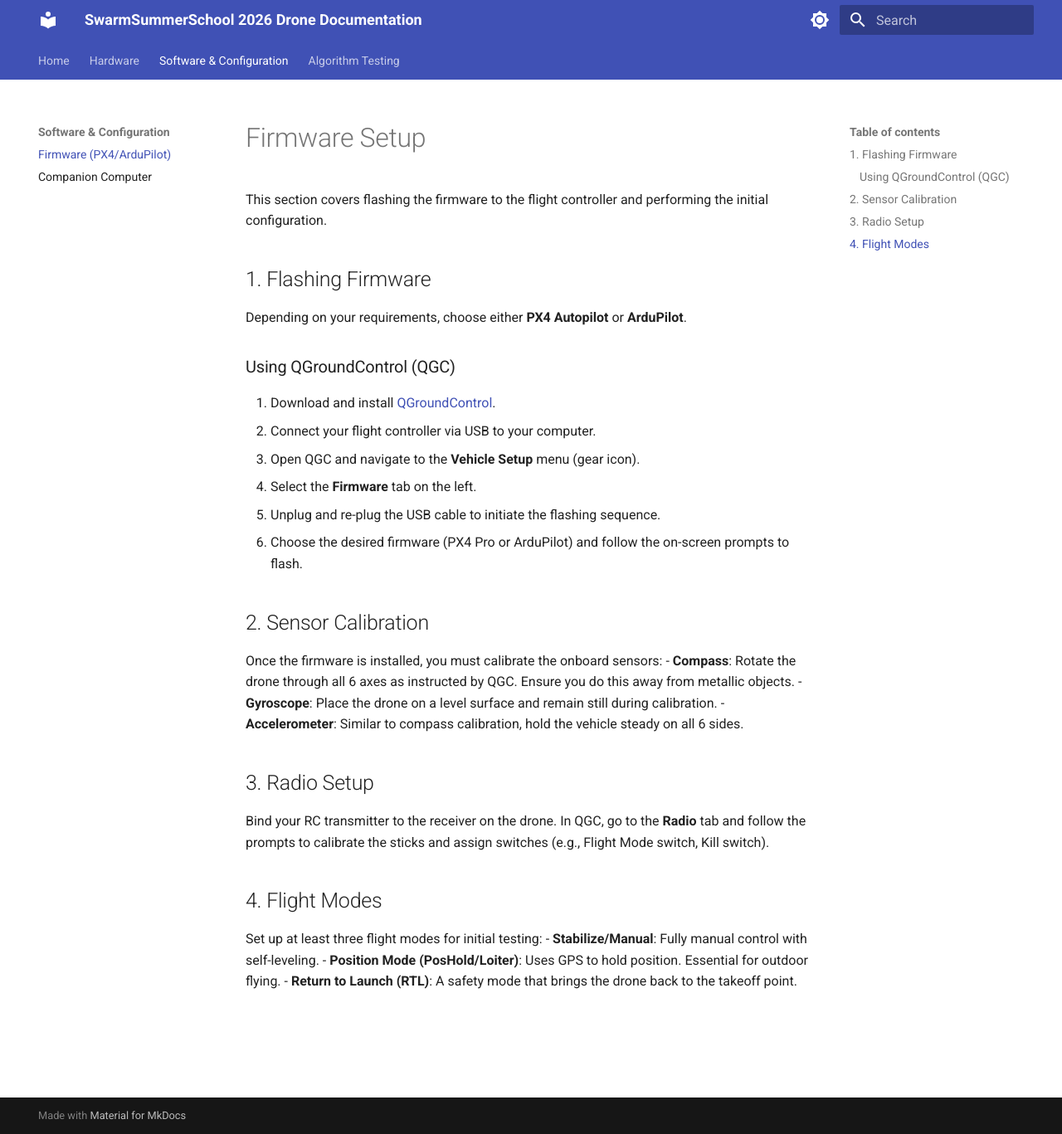
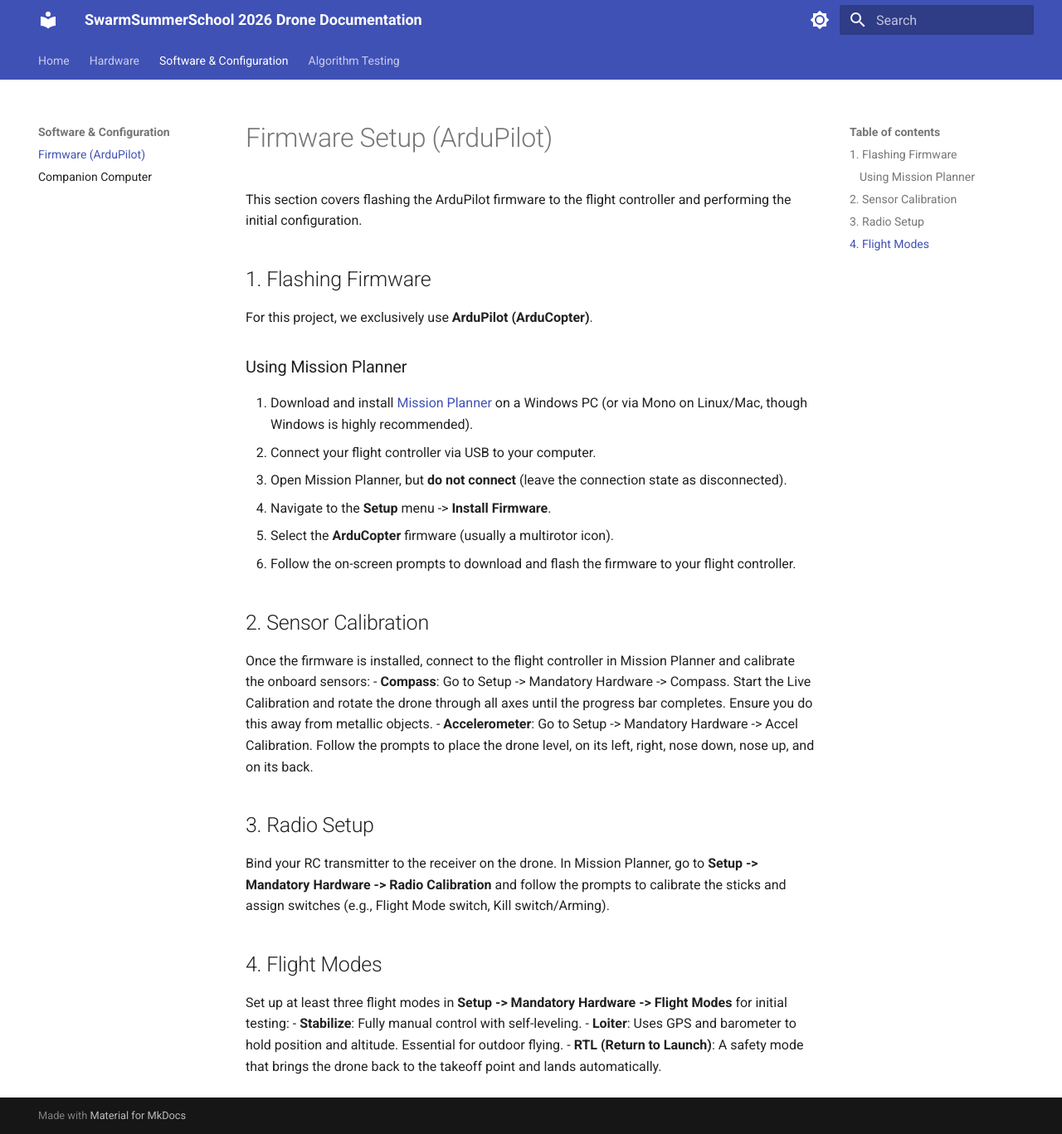
Before and after one commit to TTZ-Unbemannte-Flugsysteme/SwarmSummerSchool_2026, an MkDocs documentation site: the page built from docs/software/firmware.md, in a window 1280 px wide and 1367 px high. Shown: the whole window at 83% size. Built offline with MkDocs 1.6.1 and Material for MkDocs 9.7.7, drawn with Linux system fonts in a browser that asks for light colours.

Commit message:
docs: update documentation to standardize on ArduPilot and Mission Planner

```diff
--- a/docs/software/firmware.md
+++ b/docs/software/firmware.md
@@ -1,34 +1,33 @@
-# Firmware Setup
+# Firmware Setup (ArduPilot)
 
-This section covers flashing the firmware to the flight controller and performing the initial configuration.
+This section covers flashing the ArduPilot firmware to the flight controller and performing the initial configuration.
 
 ## 1. Flashing Firmware
 
-Depending on your requirements, choose either **PX4 Autopilot** or **ArduPilot**.
+For this project, we exclusively use **ArduPilot (ArduCopter)**.
 
-### Using QGroundControl (QGC)
-1. Download and install [QGroundControl](http://qgroundcontrol.com/).
+### Using Mission Planner
+1. Download and install [Mission Planner](https://ardupilot.org/planner/docs/mission-planner-installation.html) on a Windows PC (or via Mono on Linux/Mac, though Windows is highly recommended).
 2. Connect your flight controller via USB to your computer.
-3. Open QGC and navigate to the **Vehicle Setup** menu (gear icon).
-4. Select the **Firmware** tab on the left.
-5. Unplug and re-plug the USB cable to initiate the flashing sequence.
-6. Choose the desired firmware (PX4 Pro or ArduPilot) and follow the on-screen prompts to flash.
+3. Open Mission Planner, but **do not connect** (leave the connection state as disconnected).
+4. Navigate to the **Setup** menu -> **Install Firmware**.
+5. Select the **ArduCopter** firmware (usually a multirotor icon).
+6. Follow the on-screen prompts to download and flash the firmware to your flight controller.
 
 ## 2. Sensor Calibration
 
-Once the firmware is installed, you must calibrate the onboard sensors:
-- **Compass**: Rotate the drone through all 6 axes as instructed by QGC. Ensure you do this away from metallic objects.
-- **Gyroscope**: Place the drone on a level surface and remain still during calibration.
-- **Accelerometer**: Similar to compass calibration, hold the vehicle steady on all 6 sides.
+Once the firmware is installed, connect to the flight controller in Mission Planner and calibrate the onboard sensors:
+- **Compass**: Go to Setup -> Mandatory Hardware -> Compass. Start the Live Calibration and rotate the drone through all axes until the progress bar completes. Ensure you do this away from metallic objects.
+- **Accelerometer**: Go to Setup -> Mandatory Hardware -> Accel Calibration. Follow the prompts to place the drone level, on its left, right, nose down, nose up, and on its back.
 
 ## 3. Radio Setup
 
 Bind your RC transmitter to the receiver on the drone.
-In QGC, go to the **Radio** tab and follow the prompts to calibrate the sticks and assign switches (e.g., Flight Mode switch, Kill switch).
+In Mission Planner, go to **Setup -> Mandatory Hardware -> Radio Calibration** and follow the prompts to calibrate the sticks and assign switches (e.g., Flight Mode switch, Kill switch/Arming).
 
 ## 4. Flight Modes
 
-Set up at least three flight modes for initial testing:
-- **Stabilize/Manual**: Fully manual control with self-leveling.
-- **Position Mode (PosHold/Loiter)**: Uses GPS to hold position. Essential for outdoor flying.
-- **Return to Launch (RTL)**: A safety mode that brings the drone back to the takeoff point.
+Set up at least three flight modes in **Setup -> Mandatory Hardware -> Flight Modes** for initial testing:
+- **Stabilize**: Fully manual control with self-leveling.
+- **Loiter**: Uses GPS and barometer to hold position and altitude. Essential for outdoor flying.
+- **RTL (Return to Launch)**: A safety mode that brings the drone back to the takeoff point and lands automatically.
--- a/mkdocs.yml
+++ b/mkdocs.yml
@@ -29,7 +29,7 @@
       - Welding Guide: hardware/assembly/welding.md
       - Nipping & Wiring: hardware/assembly/nipping.md
   - Software & Configuration:
-    - Firmware (PX4/ArduPilot): software/firmware.md
+    - Firmware (ArduPilot): software/firmware.md
     - Companion Computer: software/companion_computer.md
   - Algorithm Testing:
     - Simulation: algorithms/simulation.md
```
Also changed, not shown: docs/software/companion_computer.md (+1 -2 lines).
